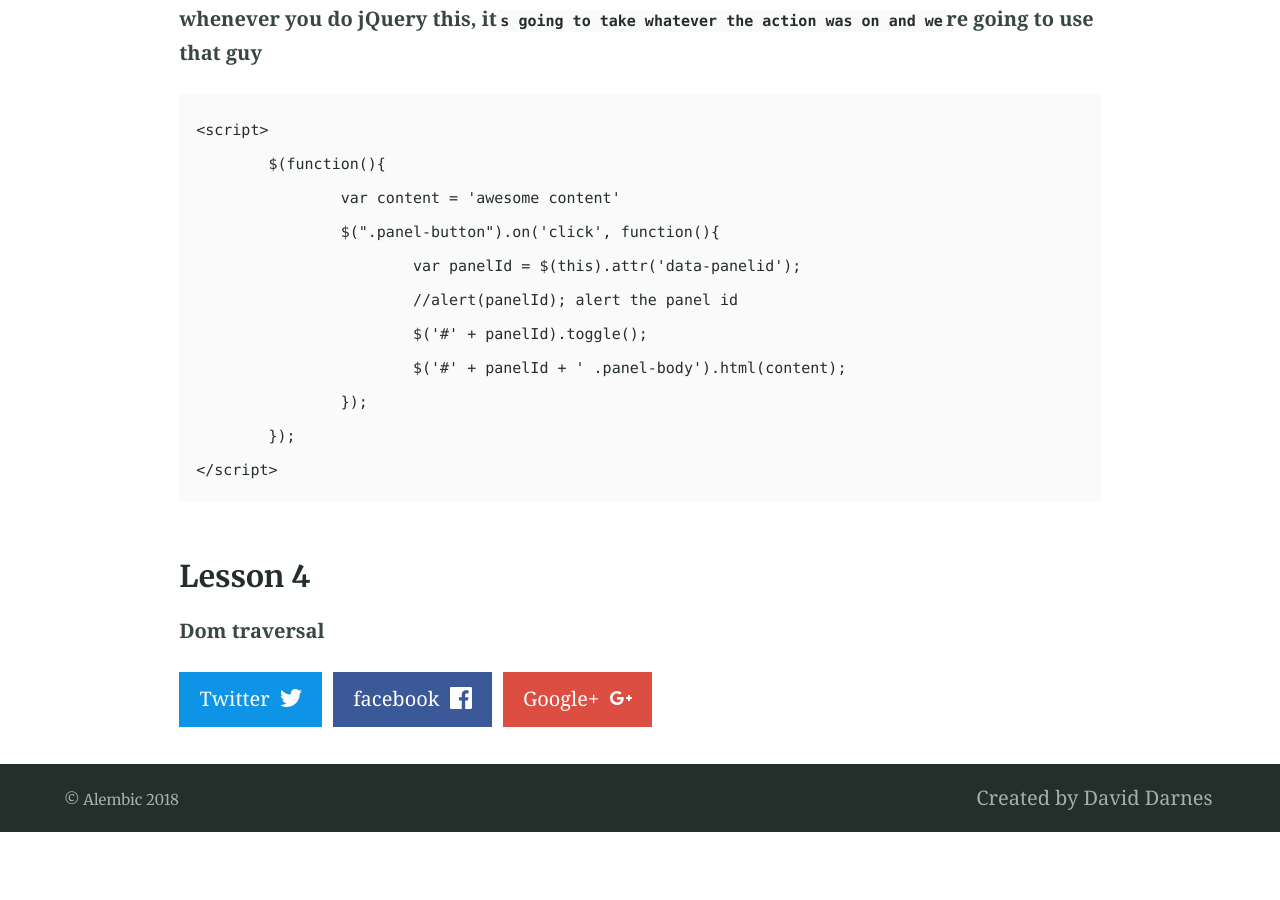
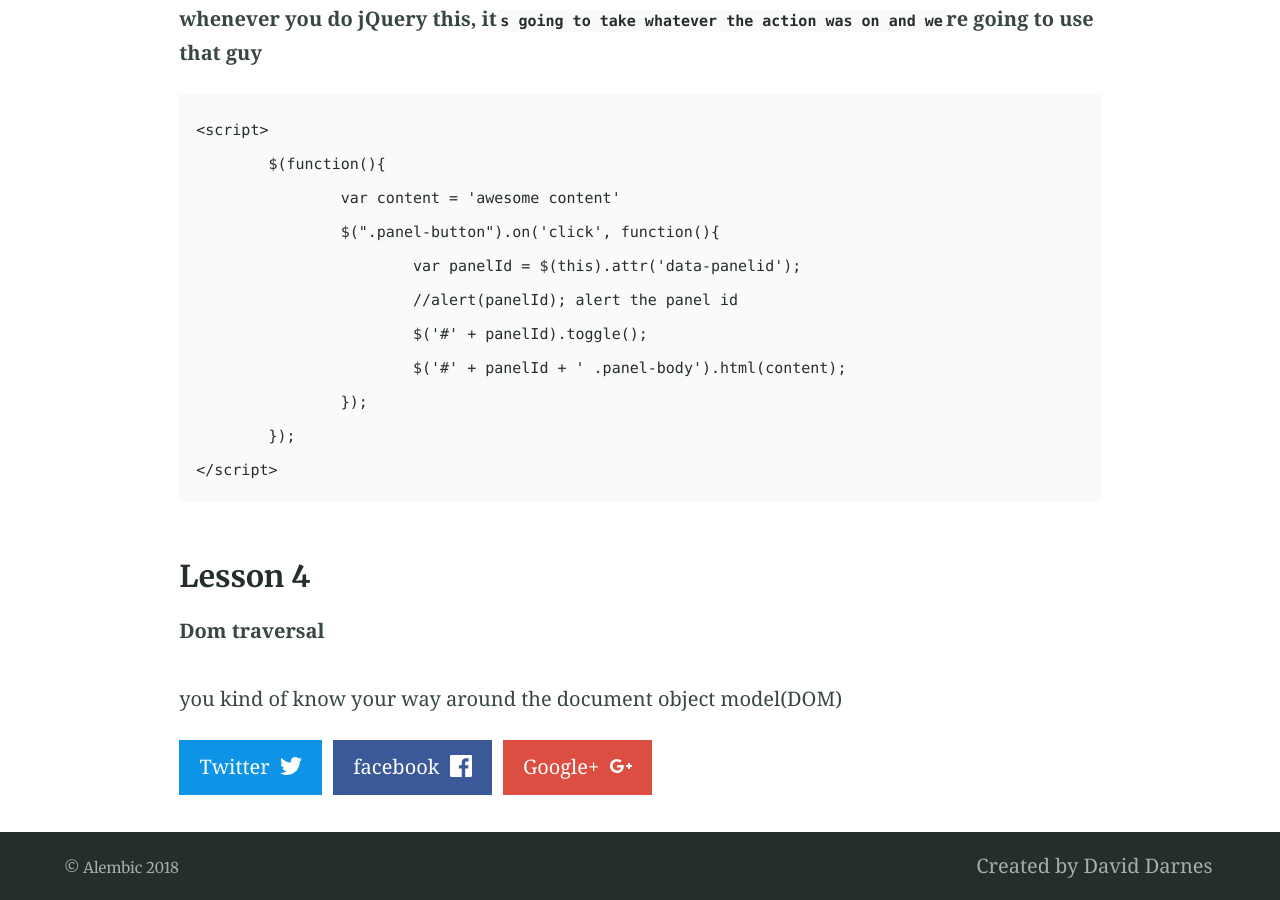
Before and after one commit to wudixm/wudixm.github.io, a Jekyll site: the page built from _posts/2018-10-06-jQuery.md, in a window 1280 px wide and 900 px high, scrolled down 8325 px. Built offline with Jekyll 4.4.1, drawn with Linux system fonts in a browser that asks for light colours; our own code applies the rules of GitHub Pages for plain Markdown files; before the commit the page ends 9157 px from its top, so only the background shows below that.

Commit message:
dom traversal

```diff
--- a/_posts/2018-10-06-jQuery.md
+++ b/_posts/2018-10-06-jQuery.md
@@ -287,3 +287,5 @@ let\`s listen to what the users doing and do methods when the user interacts wit
 ### Lesson 4
 
 **Dom traversal**
+
+you kind of know your way around the document object model(DOM)
```
